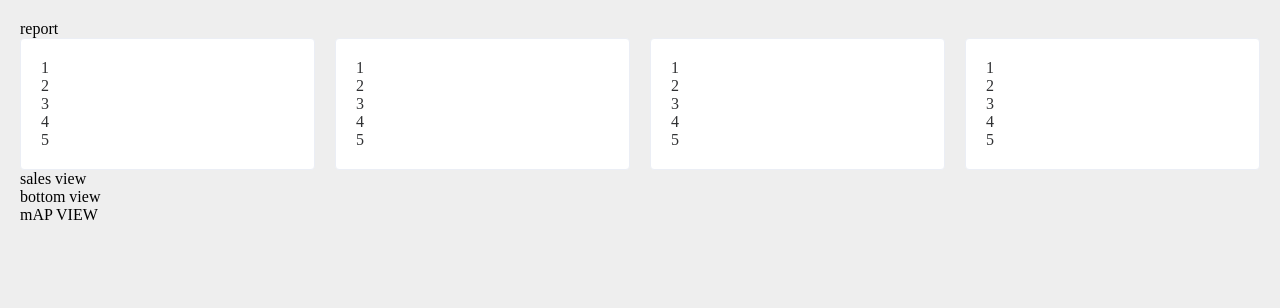
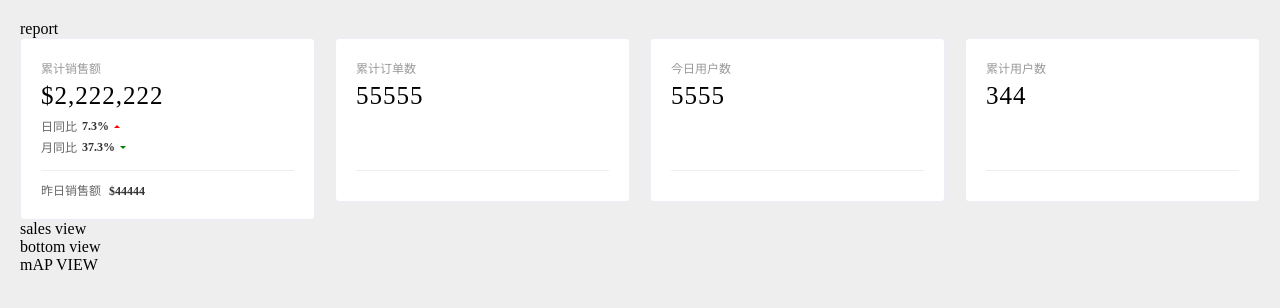
Before and after one commit to LarryZhaoSSS/data-report, a Vue app: page / in a window 1280 px wide. Shown: the top 308 px of the page. Built offline with nearby package versions, Linux system fonts and the light colour scheme.

Commit message:
TotalSales component

```diff
--- a/src/components/CommonCard/index.vue
+++ b/src/components/CommonCard/index.vue
@@ -1,15 +1,71 @@
 <template>
   <div class="common-card">
-    <div class="title">1</div>
-    <div class="value">2</div>
-    <div class="chart">3</div>
-    <div class="line">4</div>
-    <div class="total">5</div>
+    <div class="title">{{ title }}</div>
+    <div class="value">{{ value }}</div>
+    <div class="chart">
+      <slot></slot>
+    </div>
+    <div class="line"></div>
+    <div class="total">
+      <slot name="footer"></slot>
+    </div>
   </div>
 </template>
 
 <script>
-export default {}
+export default {
+  props: {
+    title: String,
+    value: String
+  }
+}
 </script>
 
-<style lang="scss" scoped></style>
+<style lang="scss" scoped>
+.title {
+  font-size: 12px;
+  color: #999;
+}
+.value {
+  font-size: 25px;
+  color: #000;
+  margin-top: 5px;
+  letter-spacing: 1px;
+}
+.chart {
+  height: 50px;
+}
+.line {
+  margin: 10px 0;
+  border-top: 1px solid #eee;
+}
+.total {
+  color: #666;
+  font-size: 12px;
+}
+</style>
+<style lang="scss">
+.common-card {
+  .emphasis {
+    margin-left: 5px;
+    color: #333;
+    font-weight: 700;
+  }
+  .increase {
+    width: 0;
+    height: 0;
+    border-width: 3px;
+    border-color: transparent transparent red transparent;
+    border-style: solid;
+    margin: 0 0 3px 5px;
+  }
+  .decrease {
+    width: 0;
+    height: 0;
+    border-width: 3px;
+    border-color: green transparent transparent transparent;
+    border-style: solid;
+    margin: 3px 0 0 5px;
+  }
+}
+</style>
--- a/src/components/TodayUsers/index.vue
+++ b/src/components/TodayUsers/index.vue
@@ -1,5 +1,5 @@
 <template>
-  <common-card></common-card>
+  <common-card title="今日用户数" value="5555"></common-card>
 </template>
 
 <script>
--- a/src/components/TotalOrders/index.vue
+++ b/src/components/TotalOrders/index.vue
@@ -1,5 +1,5 @@
 <template>
-  <common-card></common-card>
+  <common-card title="累计订单数" value="55555"></common-card>
 </template>
 
 <script>
--- a/src/components/TotalSales/index.vue
+++ b/src/components/TotalSales/index.vue
@@ -1,5 +1,24 @@
 <template>
-  <common-card></common-card>
+  <common-card title="累计销售额" value="$2,222,222">
+    <template>
+      <div class="compare-wrapper">
+        <div class="compare">
+          <span>日同比</span>
+          <span class="emphasis">7.3%</span>
+          <div class="increase"></div>
+        </div>
+        <div class="compare">
+          <span>月同比</span>
+          <span class="emphasis">37.3%</span>
+          <div class="decrease"></div>
+        </div>
+      </div>
+    </template>
+    <template v-slot:footer>
+      <span>昨日销售额 </span>
+      <span class="emphasis">$44444</span>
+    </template>
+  </common-card>
 </template>
 
 <script>
@@ -9,4 +28,22 @@ export default {
 }
 </script>
 
-<style lang="scss" scoped></style>
+<style lang="scss" scoped>
+.compare-wrapper {
+  height: 100%;
+  display: flex;
+  flex-direction: column;
+  justify-content: center;
+  .compare {
+    display: flex;
+    align-items: center;
+    font-size: 12px;
+    margin-top: 3px;
+    color: #666;
+  }
+}
+
+span {
+  font-size: 12px;
+}
+</style>
--- a/src/components/TotalUsers/index.vue
+++ b/src/components/TotalUsers/index.vue
@@ -1,5 +1,5 @@
 <template>
-  <common-card></common-card>
+  <common-card title="累计用户数" value="344"></common-card>
 </template>
 
 <script>
```
